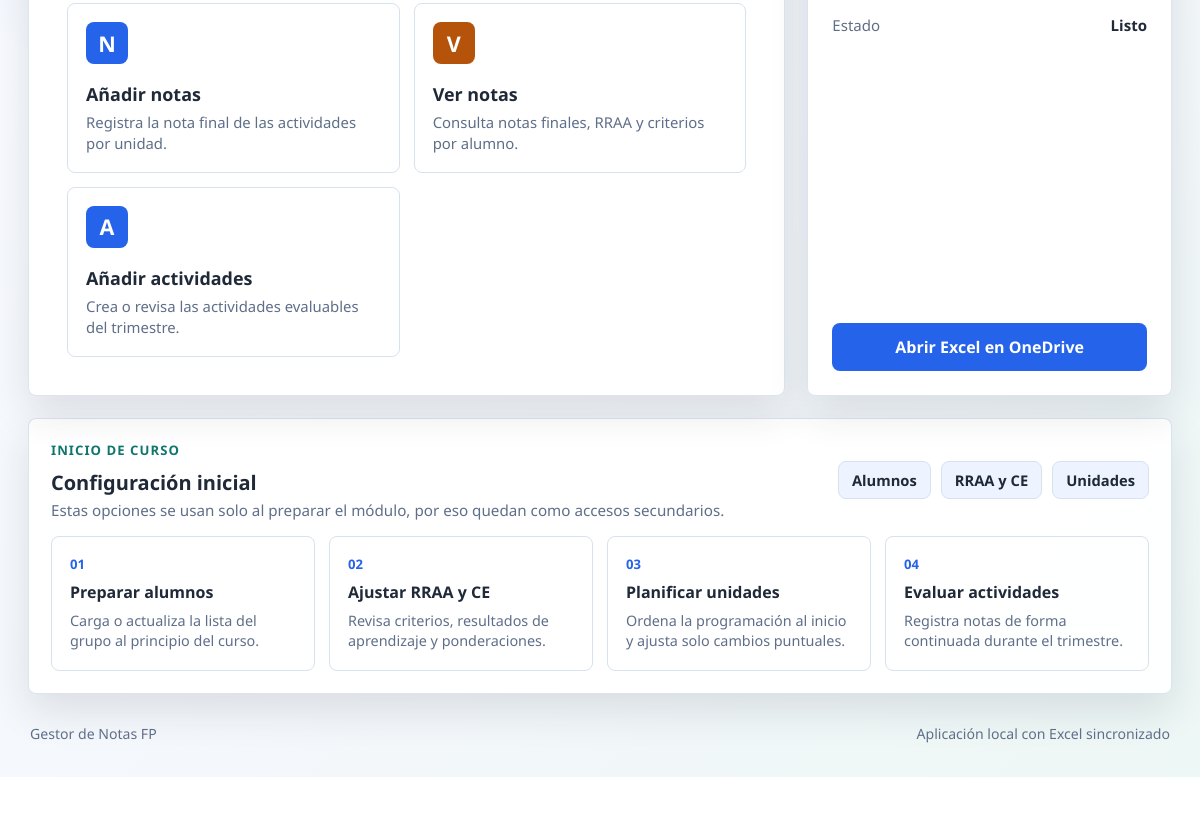
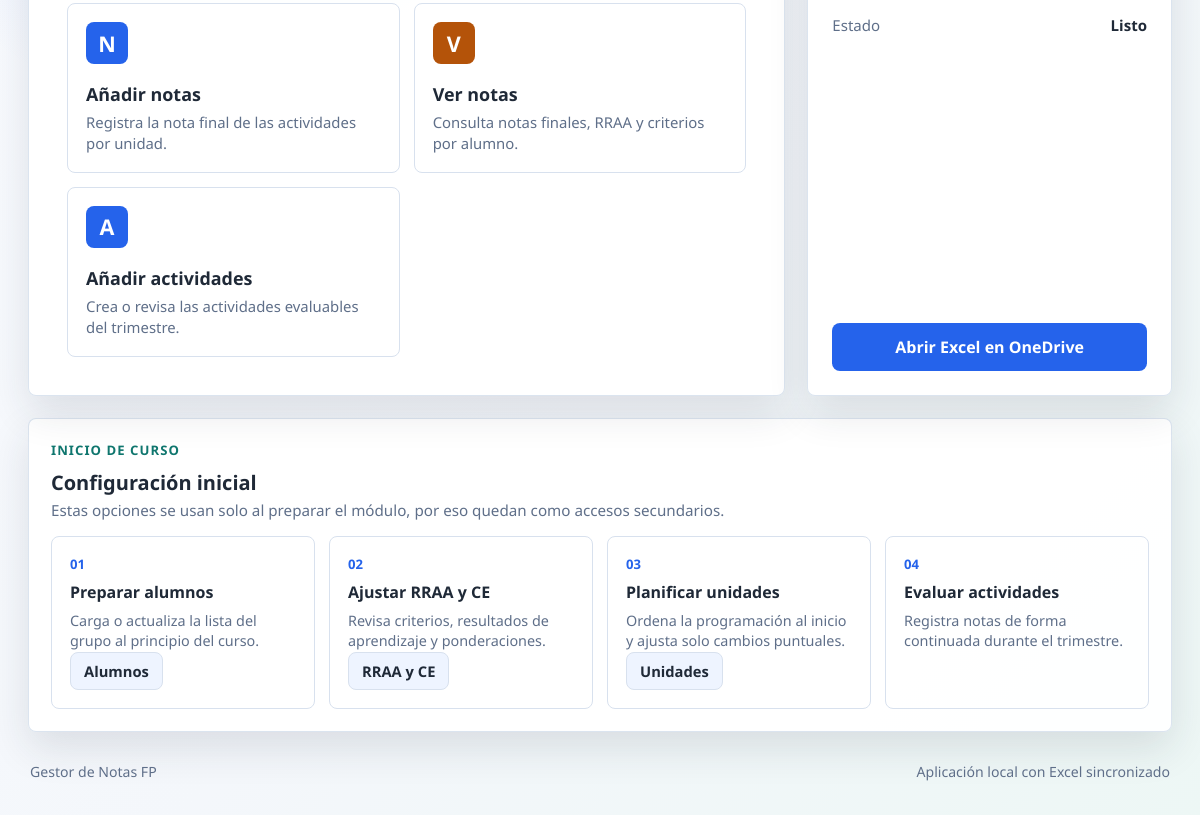
Before and after one commit to sebantonio/plantillaNotas, an Electron app: page index.html in a window 1200 px wide. Shown: the part 399-1214 px from the top of the page. Before the commit the page ends 1176 px from the top, so only its background shows below. Drawn offline with Linux system fonts and the light colour scheme.

Commit message:
Reubica accesos de inicio de curso

```diff
--- a/index.html
+++ b/index.html
@@ -297,10 +297,6 @@
         }
 
         .setup-header {
-            display: flex;
-            align-items: center;
-            justify-content: space-between;
-            gap: 18px;
             margin-bottom: 16px;
         }
 
@@ -312,12 +308,6 @@
             color: var(--muted);
             font-size: 0.95rem;
             margin-top: 4px;
-        }
-
-        .setup-actions {
-            display: flex;
-            flex-wrap: wrap;
-            gap: 10px;
         }
 
         .small-button {
@@ -350,6 +340,9 @@
         }
 
         .step {
+            display: flex;
+            flex-direction: column;
+            align-items: flex-start;
             padding: 18px;
             background: rgba(255, 255, 255, 0.72);
             border: 1px solid var(--line);
@@ -372,6 +365,10 @@
             color: var(--muted);
             font-size: 0.9rem;
             line-height: 1.45;
+        }
+
+        .step .small-button {
+            margin-top: auto;
         }
 
         .footer {
@@ -401,7 +398,6 @@
 
         @media (max-width: 620px) {
             .topbar,
-            .setup-header,
             .footer {
                 align-items: flex-start;
                 flex-direction: column;
@@ -544,16 +540,6 @@
                     <h2 id="setup-title">Configuración inicial</h2>
                     <p>Estas opciones se usan solo al preparar el módulo, por eso quedan como accesos secundarios.</p>
                 </div>
-                <div class="setup-actions">
-                    <a class="small-button" href="gestor-alumnos.html">Alumnos</a>
-                    <a class="small-button" href="gestor-rraa-criterios.html">RRAA y CE</a>
-                    <a
-                        class="small-button"
-                        href="gestor-unidades.html"
-                    >
-                        Unidades
-                    </a>
-                </div>
             </div>
 
             <div class="workflow" aria-label="Flujo recomendado">
@@ -561,16 +547,19 @@
                     <div class="step-number">01</div>
                     <h3>Preparar alumnos</h3>
                     <p>Carga o actualiza la lista del grupo al principio del curso.</p>
+                    <a class="small-button" href="gestor-alumnos.html">Alumnos</a>
                 </div>
                 <div class="step">
                     <div class="step-number">02</div>
                     <h3>Ajustar RRAA y CE</h3>
                     <p>Revisa criterios, resultados de aprendizaje y ponderaciones.</p>
+                    <a class="small-button" href="gestor-rraa-criterios.html">RRAA y CE</a>
                 </div>
                 <div class="step">
                     <div class="step-number">03</div>
                     <h3>Planificar unidades</h3>
                     <p>Ordena la programación al inicio y ajusta solo cambios puntuales.</p>
+                    <a class="small-button" href="gestor-unidades.html">Unidades</a>
                 </div>
                 <div class="step">
                     <div class="step-number">04</div>
```
